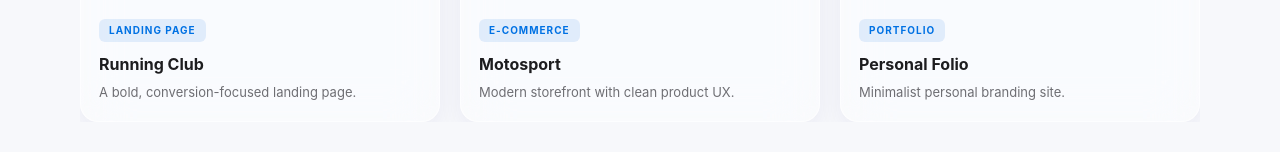
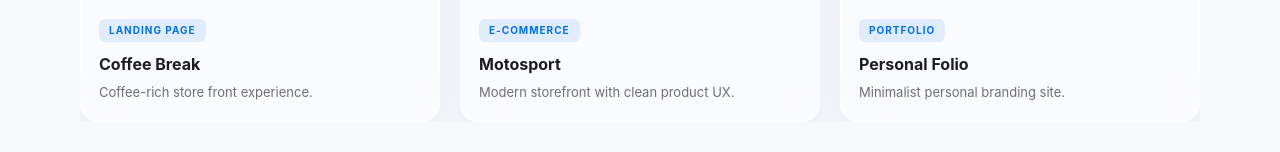
Before and after one commit to afiq-muhaimin/solutionweb, a React (Vite) app: page / in a window 1280 px wide. Shown: the part 4266-4418 px from the top of the page. Built offline with nearby package versions, Linux system fonts and the light colour scheme.

Commit message:
update position carousel

```diff
--- a/src/component/carousel.tsx
+++ b/src/component/carousel.tsx
@@ -15,11 +15,11 @@ interface CarouselItem {
 const carouselItems: CarouselItem[] = [
   {
     id: 1,
-    title: "Running Club",
+    title: "Coffee Break",
     tag: "Landing Page",
-    description: "A bold, conversion-focused landing page.",
+    description: "Coffee-rich store front experience.",
     href: "#",
-    imageSrc: "dist/assets/running-club.avif"
+    imageSrc: "dist/assets/coffee-break.avif"
   },
   {
     id: 2,
@@ -40,11 +40,11 @@ const carouselItems: CarouselItem[] = [
   },
   {
     id: 4,
-    title: "Coffee Break",
+    title: "Running Club",
     tag: "Landing Page",
-    description: "Coffee-rich store front experience.",
+    description: "A bold, conversion-focused landing page.",
     href: "#",
-    imageSrc: "dist/assets/coffee-break.avif"
+    imageSrc: "dist/assets/running-club.avif"
   },
   // {
   //   id: 5,
```
